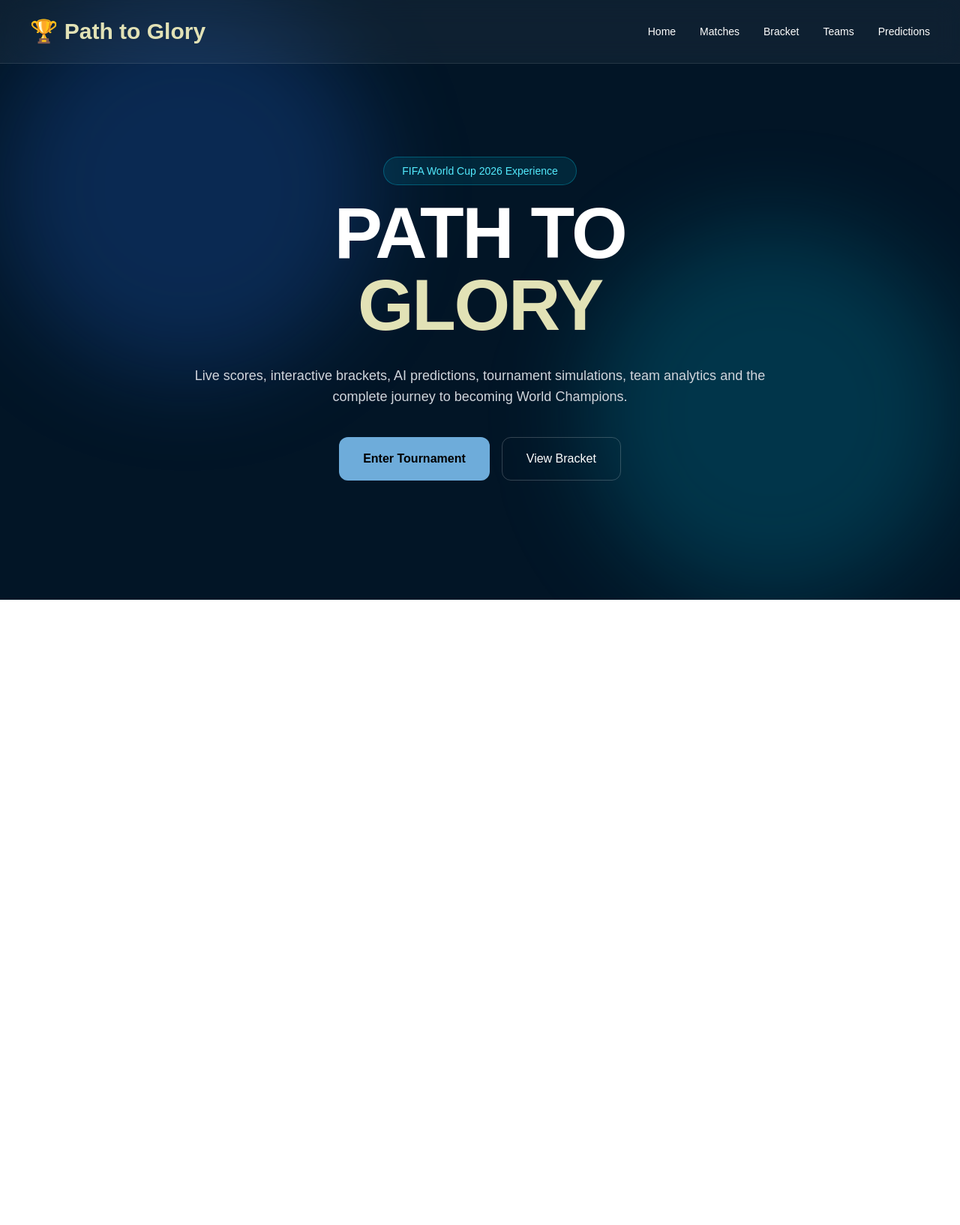
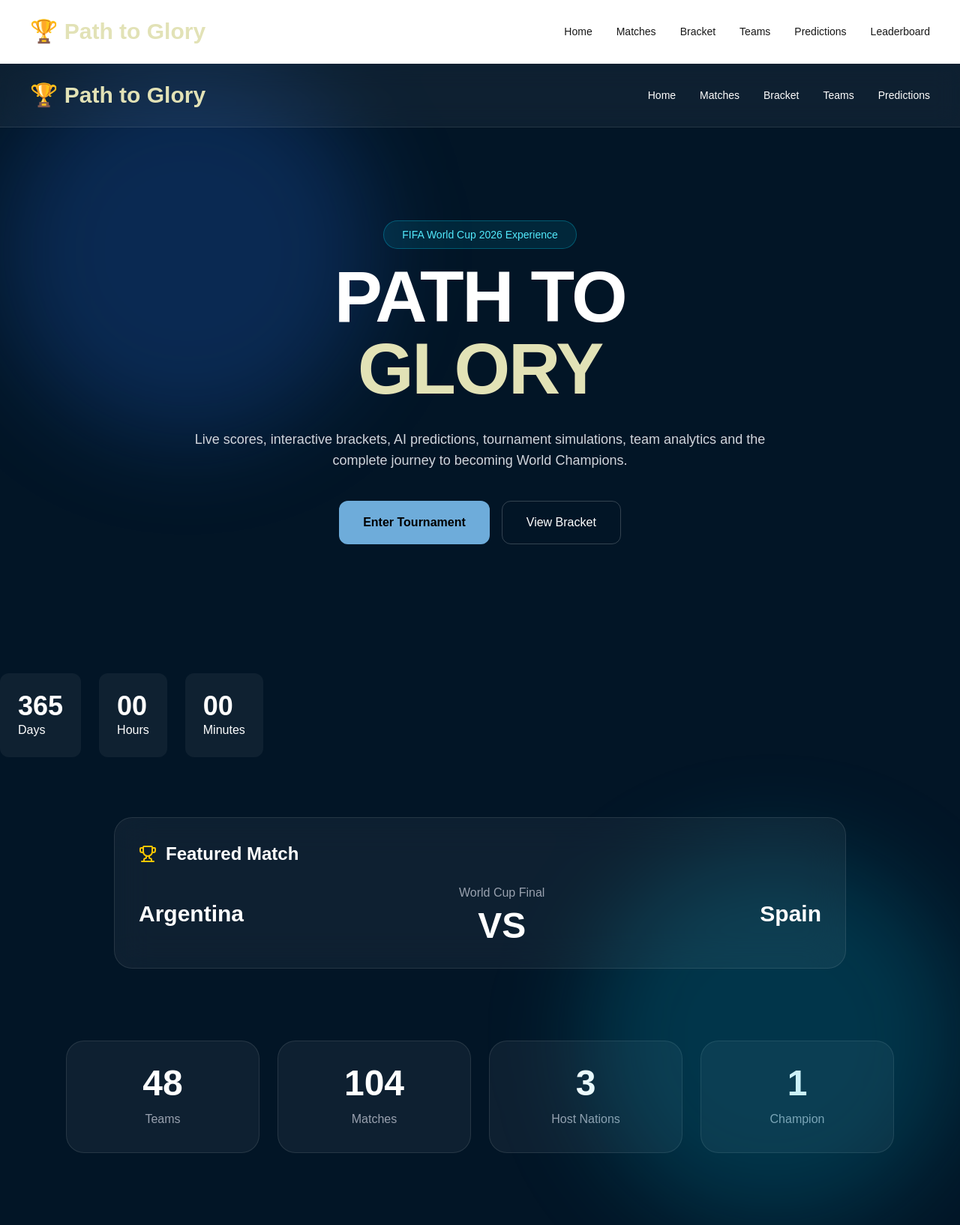
Before and after one commit to saviour159/path-to-glory, a Next.js app: page / in a window 1280 px wide. Shown: the whole page at 75% size. Before the commit the page ends 800 px from the top, so only its background shows below. Built offline with nearby package versions, Linux system fonts and the light colour scheme.

Commit message:
Phase 3 - Featured Match and Stats

```diff
--- /dev/null
+++ b/app/bracket/page.tsx
@@ -0,0 +1,7 @@
+export default function BracketPage() {
+  return (
+    <div className="min-h-screen bg-[#021526] text-white p-10">
+      <h1 className="text-5xl font-bold">World Cup Bracket</h1>
+    </div>
+  );
+}
--- a/app/layout.tsx
+++ b/app/layout.tsx
@@ -1,3 +1,4 @@
+import Navbar from "@/components/layout/Navbar";
 import type { Metadata } from "next";
 import { Geist, Geist_Mono } from "next/font/google";
 import "./globals.css";
@@ -26,7 +27,10 @@
     <html
       lang="en"
       className={`${geistSans.variable} ${geistMono.variable} h-full antialiased`}>
-      <body className="min-h-full flex flex-col">{children}</body>
+      <body>
+        <Navbar />
+        {children}
+      </body>
     </html>
   );
 }
--- /dev/null
+++ b/app/leaderboard/page.tsx
@@ -0,0 +1,7 @@
+export default function LeaderboardPage() {
+  return (
+    <div className="min-h-screen bg-[#021526] text-white p-10">
+      <h1 className="text-5xl font-bold">Leaderboard</h1>
+    </div>
+  );
+}
--- /dev/null
+++ b/app/matches/page.tsx
@@ -0,0 +1,7 @@
+export default function MatchesPage() {
+  return (
+    <div className="min-h-screen bg-[#021526] text-white p-10">
+      <h1 className="text-5xl font-bold">Matches</h1>
+    </div>
+  );
+}
--- a/app/page.tsx
+++ b/app/page.tsx
@@ -1,10 +1,12 @@
+import Countdown from "@/components/home/Countdown";
+import FeaturedMatch from "@/components/home/FeaturedMatch";
+import Stats from "@/components/home/Stats";
 export default function Home() {
   return (
     <main className="relative min-h-screen overflow-hidden bg-[#021526] text-white">
       {/* Background Glow */}
       <div className="absolute top-0 left-0 h-[500px] w-[500px] rounded-full bg-blue-500/20 blur-3xl" />
       <div className="absolute bottom-0 right-0 h-[500px] w-[500px] rounded-full bg-cyan-500/20 blur-3xl" />
-
       {/* Navbar */}
       <nav className="sticky top-0 z-50 flex items-center justify-between px-10 py-6 backdrop-blur-lg bg-white/5 border-b border-white/10">
         <h1 className="text-3xl font-bold text-[#E2E2B6]">🏆 Path to Glory</h1>
@@ -17,7 +19,6 @@
           <a href="#">Predictions</a>
         </div>
       </nav>
-
       {/* Hero */}
       <section className="relative flex min-h-[85vh] flex-col items-center justify-center text-center px-6">
         <div className="mb-4 rounded-full border border-cyan-400/30 bg-cyan-400/10 px-6 py-2 text-sm text-cyan-300">
@@ -45,6 +46,9 @@
           </button>
         </div>
       </section>
+      <Countdown />
+      <FeaturedMatch />
+      <Stats />
     </main>
   );
 }
--- /dev/null
+++ b/app/predictions/page.tsx
@@ -0,0 +1,7 @@
+export default function PredictionsPage() {
+  return (
+    <div className="min-h-screen bg-[#021526] text-white p-10">
+      <h1 className="text-5xl font-bold">Predictions</h1>
+    </div>
+  );
+}
--- /dev/null
+++ b/app/teams/page.tsx
@@ -0,0 +1,7 @@
+export default function TeamsPage() {
+  return (
+    <div className="min-h-screen bg-[#021526] text-white p-10">
+      <h1 className="text-5xl font-bold">Teams</h1>
+    </div>
+  );
+}
--- /dev/null
+++ b/components/home/Countdown.tsx
@@ -0,0 +1,20 @@
+export default function Countdown() {
+  return (
+    <div className="mt-12 flex gap-6">
+      <div className="rounded-xl bg-white/5 p-6">
+        <h3 className="text-4xl font-bold">365</h3>
+        <p>Days</p>
+      </div>
+
+      <div className="rounded-xl bg-white/5 p-6">
+        <h3 className="text-4xl font-bold">00</h3>
+        <p>Hours</p>
+      </div>
+
+      <div className="rounded-xl bg-white/5 p-6">
+        <h3 className="text-4xl font-bold">00</h3>
+        <p>Minutes</p>
+      </div>
+    </div>
+  );
+}
--- /dev/null
+++ b/components/home/FeaturedMatch.tsx
@@ -0,0 +1,30 @@
+import { Trophy } from "lucide-react";
+
+export default function FeaturedMatch() {
+  return (
+    <div className="max-w-5xl mx-auto mt-20 px-6">
+      <div className="rounded-3xl border border-white/10 bg-white/5 backdrop-blur-xl p-8">
+        <div className="flex items-center gap-3 mb-6">
+          <Trophy className="text-yellow-400" />
+          <h2 className="text-2xl font-bold">Featured Match</h2>
+        </div>
+
+        <div className="flex justify-between items-center">
+          <div className="text-center">
+            <h3 className="text-3xl font-bold">Argentina</h3>
+          </div>
+
+          <div className="text-center">
+            <p className="text-gray-400">World Cup Final</p>
+
+            <h2 className="text-5xl font-black mt-2">VS</h2>
+          </div>
+
+          <div className="text-center">
+            <h3 className="text-3xl font-bold">Spain</h3>
+          </div>
+        </div>
+      </div>
+    </div>
+  );
+}
--- /dev/null
+++ b/components/home/Stats.tsx
@@ -0,0 +1,24 @@
+export default function Stats() {
+  const stats = [
+    { title: "Teams", value: "48" },
+    { title: "Matches", value: "104" },
+    { title: "Host Nations", value: "3" },
+    { title: "Champion", value: "1" },
+  ];
+
+  return (
+    <section className="max-w-6xl mx-auto py-24 px-6">
+      <div className="grid md:grid-cols-4 gap-6">
+        {stats.map((stat) => (
+          <div
+            key={stat.title}
+            className="rounded-3xl bg-white/5 border border-white/10 p-8 text-center">
+            <h2 className="text-5xl font-black">{stat.value}</h2>
+
+            <p className="text-gray-400 mt-3">{stat.title}</p>
+          </div>
+        ))}
+      </div>
+    </section>
+  );
+}
--- /dev/null
+++ b/components/layout/Navbar.tsx
@@ -0,0 +1,27 @@
+import Link from "next/link";
+
+export default function Navbar() {
+  return (
+    <nav className="sticky top-0 z-50 flex items-center justify-between px-10 py-6 backdrop-blur-lg bg-white/5 border-b border-white/10">
+      <Link href="/">
+        <h1 className="text-3xl font-bold text-[#E2E2B6] cursor-pointer">
+          🏆 Path to Glory
+        </h1>
+      </Link>
+
+      <div className="hidden md:flex gap-8 text-sm">
+        <Link href="/">Home</Link>
+
+        <Link href="/matches">Matches</Link>
+
+        <Link href="/bracket">Bracket</Link>
+
+        <Link href="/teams">Teams</Link>
+
+        <Link href="/predictions">Predictions</Link>
+
+        <Link href="/leaderboard">Leaderboard</Link>
+      </div>
+    </nav>
+  );
+}
--- a/package.json
+++ b/package.json
@@ -9,6 +9,8 @@
     "lint": "eslint"
   },
   "dependencies": {
+    "framer-motion": "^12.40.0",
+    "lucide-react": "^1.17.0",
     "next": "16.2.9",
     "react": "19.2.4",
     "react-dom": "19.2.4"
```
Also changed, not shown: 1 other file (tests, documents, lock files or other folders).
